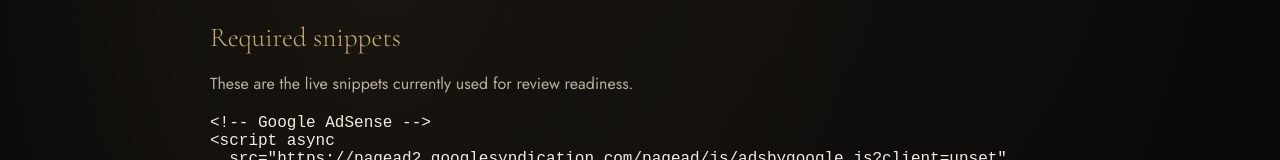
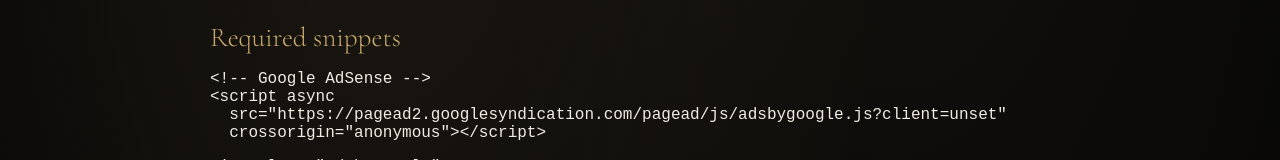
Before and after one commit to 3000Studios/calistique, a React (Vite) app in the folder frontend/: page /adsense-review in a window 1280 px wide. Shown: the part 404-564 px from the top of the page. Built offline with nearby package versions, Linux system fonts and the light colour scheme; no server answers.

Commit message:
Remove review-bait copy from AdSenseReviewPage

```diff
--- a/frontend/pages/AdSenseReviewPage.jsx
+++ b/frontend/pages/AdSenseReviewPage.jsx
@@ -40,7 +40,6 @@
 
       <section className="prose-section">
         <h2>Required snippets</h2>
-        <p>These are the live snippets currently used for review readiness.</p>
         <pre><code>{snippet.head}</code></pre>
         <pre><code>{snippet.unit}</code></pre>
       </section>
```
